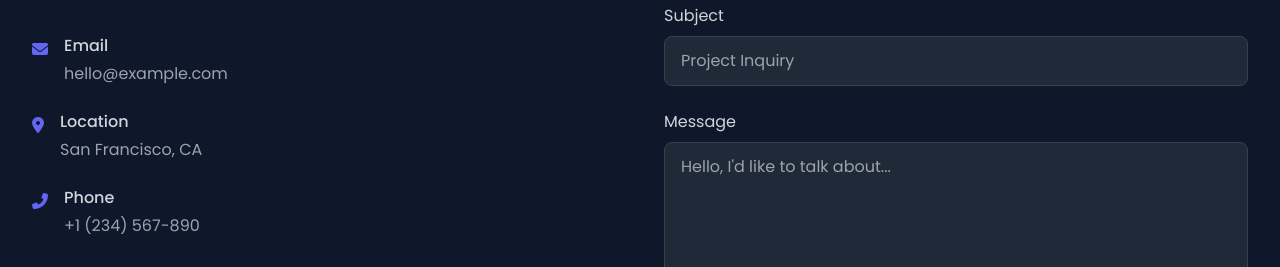
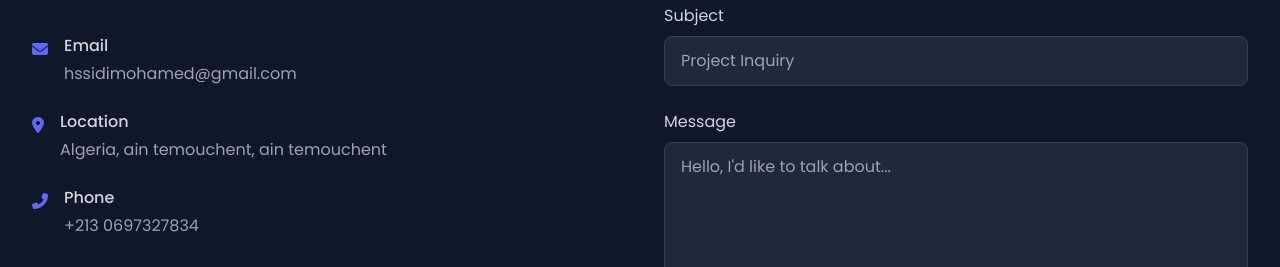
Before and after one commit to riyadhs46/riyadportfolio.github.io, a plain HTML site: page index.html in a window 1280 px wide. Shown: the part 3650-3917 px from the top of the page. Drawn offline with nearby package versions, Linux system fonts and the light colour scheme.

Commit message:
Update index.html

```diff
--- a/index.html
+++ b/index.html
@@ -483,14 +483,14 @@
                     I'm currently open to new opportunities, interesting projects, or just chatting about tech. Don't hesitate to reach out!
                 </p>
 
-                <div class="space-y-6">
+                                <div class="space-y-6">
                     <div class="flex items-start">
                         <div class="mr-4 mt-1 text-indigo-500">
                             <i class="fas fa-envelope"></i>
                         </div>
                         <div>
                             <h4 class="text-gray-300 font-medium mb-1">Email</h4>
-                            <a href="mailto:hello@example.com" class="text-gray-400 hover:text-indigo-400 transition-colors">hello@example.com</a>
+                            <a href="mailto:hssidimohamed@gmail.com" class="text-gray-400 hover:text-indigo-400 transition-colors">hssidimohamed@gmail.com</a>
                         </div>
                     </div>
 
@@ -500,7 +500,7 @@
                         </div>
                         <div>
                             <h4 class="text-gray-300 font-medium mb-1">Location</h4>
-                            <p class="text-gray-400">San Francisco, CA</p>
+                            <p class="text-gray-400">Algeria, ain temouchent, ain temouchent</p>
                         </div>
                     </div>
 
@@ -510,7 +510,7 @@
                         </div>
                         <div>
                             <h4 class="text-gray-300 font-medium mb-1">Phone</h4>
-                            <a href="tel:+1234567890" class="text-gray-400 hover:text-indigo-400 transition-colors">+1 (234) 567-890</a>
+                            <a href="tel:+213 0697327834" class="text-gray-400 hover:text-indigo-400 transition-colors">+213 0697327834</a>
                         </div>
                     </div>
                 </div>
```
